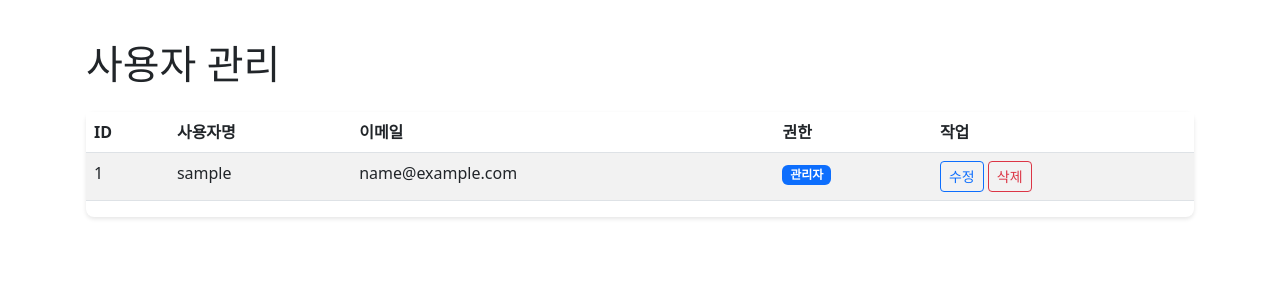
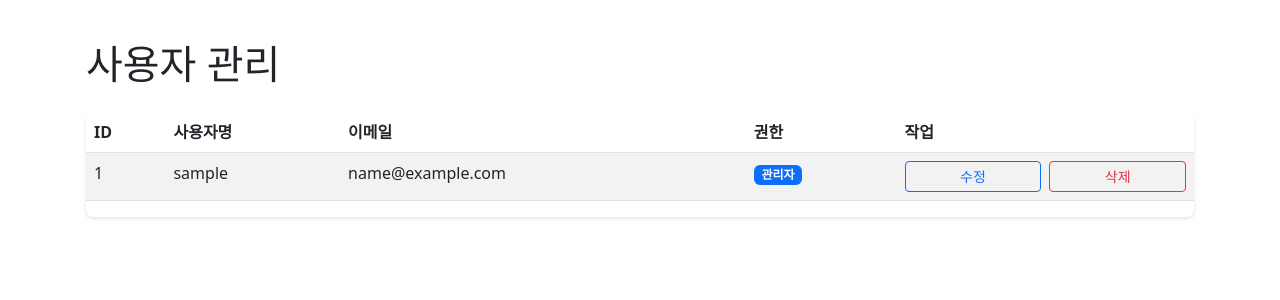
Before and after one commit to javamain87/web_python, a Flask app: page /admin/users in a window 1280 px wide. Shown: the part 72-372 px from the top of the page. Run offline with Flask 2, Linux system fonts and the light colour scheme; a user stored in the database is signed in; tables that the repository leaves empty hold one stand-in row (values such as "Sample post"); some libraries are stand-ins or nearby versions.

Commit message:
style: 사용자 관리 페이지 버튼 레이아웃 가로 배치로 변경

```diff
--- a/app/templates/admin/users.html
+++ b/app/templates/admin/users.html
@@ -12,6 +12,18 @@
 
     .user-table-container {
         padding: 0;
+    }
+
+    /* 버튼 스타일 */
+    .btn-group-actions {
+        display: flex;
+        gap: 8px;  /* 버튼 사이 간격 */
+    }
+
+    .btn-group-actions .btn {
+        flex: 1;  /* 버튼 너비 동일하게 */
+        padding: 4px 12px;
+        font-size: 0.875rem;
     }
 
     /* 모바일 최적화 스타일 */
@@ -45,7 +57,6 @@
 
         .user-card .user-actions {
             display: flex;
-            gap: 10px;
             justify-content: flex-end;
         }
 
@@ -103,8 +114,10 @@
                                 {% endif %}
                             </td>
                             <td>
-                                <button class="btn btn-sm btn-outline-primary">수정</button>
-                                <button class="btn btn-sm btn-outline-danger">삭제</button>
+                                <div class="btn-group-actions">
+                                    <button class="btn btn-sm btn-outline-primary">수정</button>
+                                    <button class="btn btn-sm btn-outline-danger">삭제</button>
+                                </div>
                             </td>
                         </tr>
                         {% else %}
@@ -155,7 +168,9 @@ document.addEventListener('DOMContentLoaded', function() {
                                 <div class="mt-2">${data['권한']}</div>
                             </div>
                             <div class="user-actions">
-                                ${data['작업']}
+                                <div class="btn-group-actions">
+                                    ${data['작업']}
+                                </div>
                             </div>
                         </div>
                     `;
```
